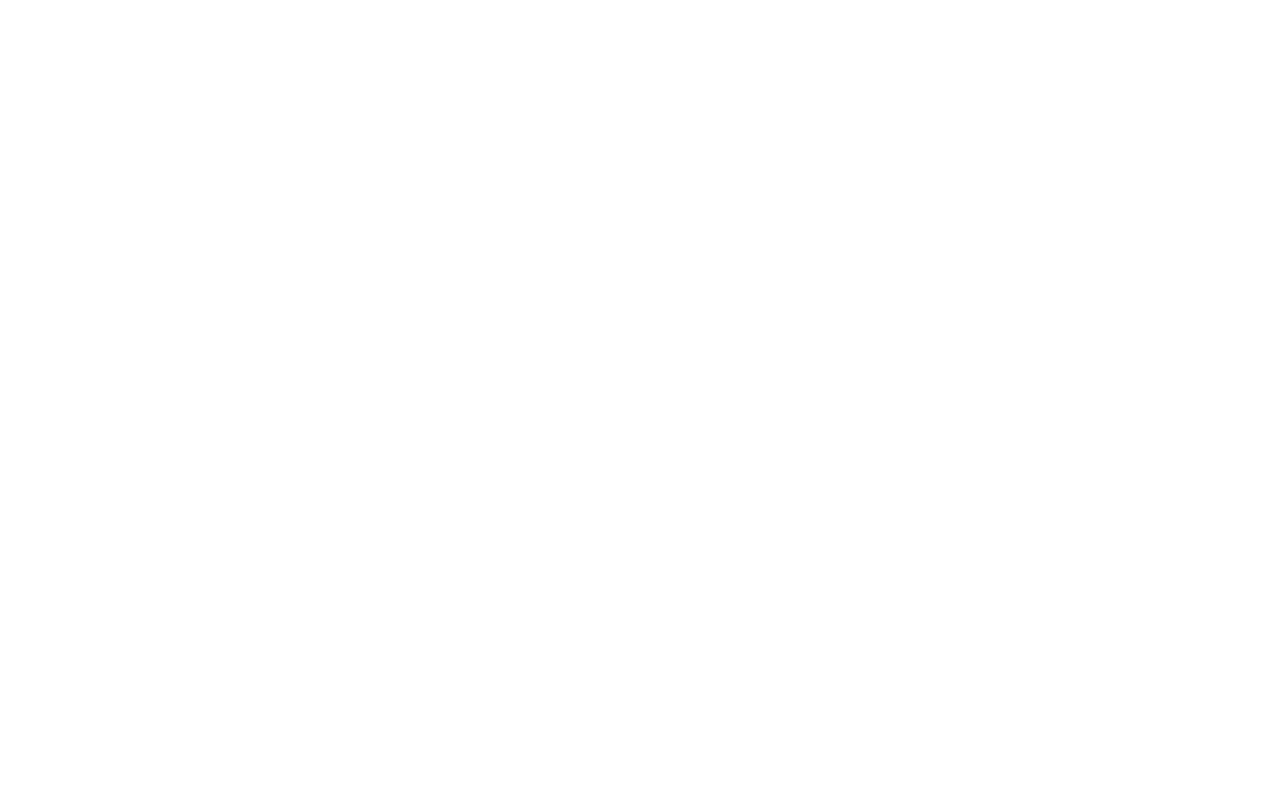
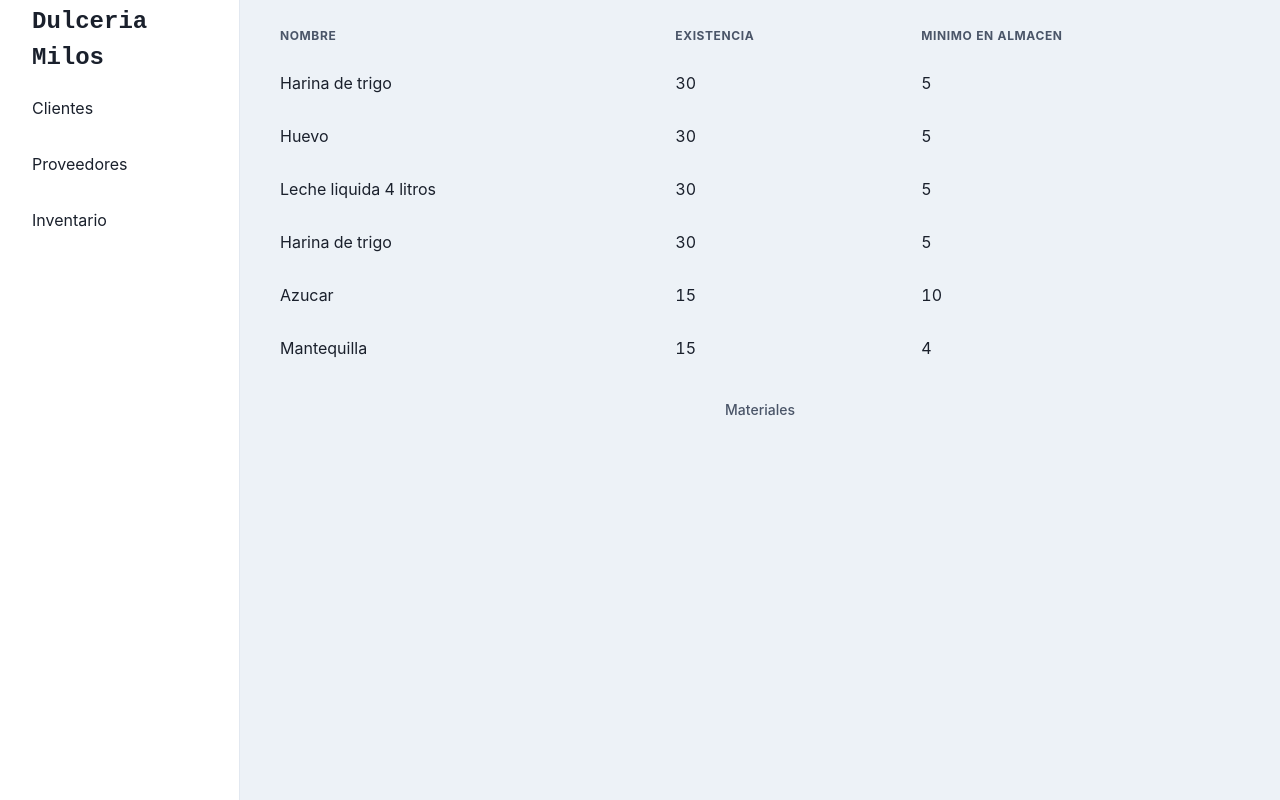
Before and after one commit to DavidJMS/Milos, a React (Vite) app: page /inventario in a window 1280 px wide. Before the commit this address had no page. Built offline with nearby package versions, Linux system fonts and the light colour scheme.

Commit message:
Inventario y proveedores

```diff
--- a/src/App.jsx
+++ b/src/App.jsx
@@ -7,6 +7,8 @@ import {
 // Pages
 import Home from './pages/home/Home'
 import Clientes from './pages/Clientes'
+import Proveedores from './pages/Proveedores'
+import Inventario from './pages/Inventario'
 
 function App () {
   return (
@@ -14,6 +16,8 @@ function App () {
         <Routes>
           <Route path='' element={<Home />} />
           <Route path='clientes' element={<Clientes />} />
+          <Route path='proveedores' element={<Proveedores />} />
+          <Route path='inventario' element={<Inventario />} />
         </Routes>
       </BrowserRouter>
   )
--- a/src/component/SimpleSidebar.jsx
+++ b/src/component/SimpleSidebar.jsx
@@ -62,7 +62,7 @@ const SidebarContent = ({ onClose, ...rest }) => {
       {...rest}>
       <Flex h="20" alignItems="center" mx="8" justifyContent="space-between">
         <Text fontSize="2xl" fontFamily="monospace" fontWeight="bold">
-          Milos
+          Dulceria Milos
         </Text>
         <CloseButton display={{ base: 'flex', md: 'none' }} onClick={onClose} />
       </Flex>
@@ -126,7 +126,7 @@ const MobileNav = ({ onOpen, ...rest }) => {
       />
 
       <Text fontSize="2xl" ml="8" fontFamily="monospace" fontWeight="bold">
-        Milos
+        Dulceria Milos
       </Text>
     </Flex>
   );
--- /dev/null
+++ b/src/pages/Inventario.jsx
@@ -0,0 +1,28 @@
+import React from "react"
+
+import SimpleTable from "../component/Table"
+import SimpleSidebar from "../component/SimpleSidebar"
+
+const Proveedores = () => {
+  const title = "Materiales"
+  const fields = ["Nombre", "Existencia", "Minimo en almacen"]
+  const values = [
+    ["Harina de trigo", 30, 5],
+    ["Huevo", 30, 5],
+    ["Leche liquida 4 litros", 30, 5],
+    ["Harina de trigo", 30, 5],
+    ["Azucar", 15, 10],
+    ["Mantequilla", 15, 4]
+  ]
+  return (
+    <SimpleSidebar>
+      <SimpleTable
+        title={title}
+        fields={fields}
+        values={values}
+      />
+    </SimpleSidebar>
+  )
+}
+
+export default Proveedores
--- /dev/null
+++ b/src/pages/Proveedores.jsx
@@ -0,0 +1,25 @@
+import React from "react"
+
+import SimpleTable from "../component/Table"
+import SimpleSidebar from "../component/SimpleSidebar"
+
+const Proveedores = () => {
+  const title = "Proveedores"
+  const fields = ["Nombre", "Telefono", "Articulos"]
+  const values = [
+    ["Distribuidor el Jeke", "045254556", "Harina de trigo, azucar"],
+    ["Distribuidor el Jeke", "045254556", "Harina de trigo, azucar"],
+    ["Distribuidor el Jeke", "045254556", "Harina de trigo, azucar"]
+  ]
+  return (
+    <SimpleSidebar>
+      <SimpleTable
+        title={title}
+        fields={fields}
+        values={values}
+      />
+    </SimpleSidebar>
+  )
+}
+
+export default Proveedores
```
